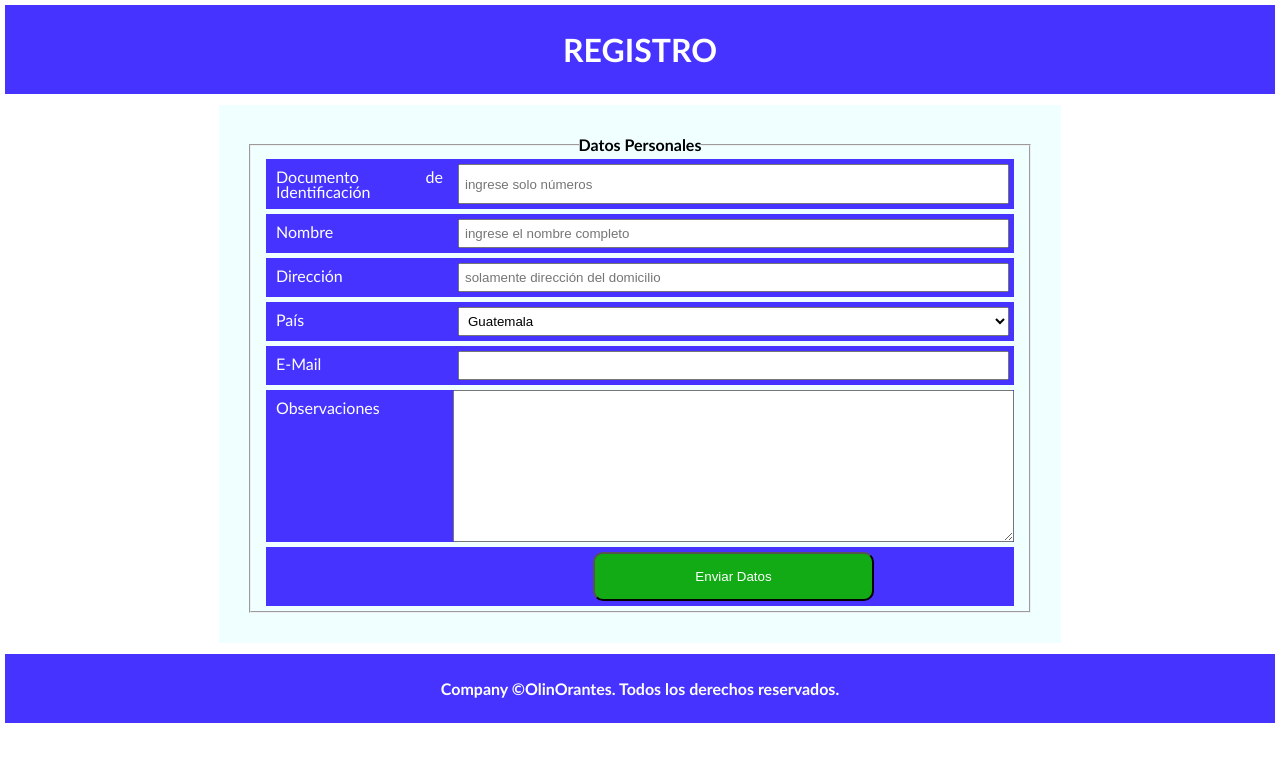
After one commit to olinOrantes/ejercicio, a PHP site: page /register.html in a window 1280 px wide. The commit adds this page. Shown: the top 762 px of the page. Run offline with PHP 8.4, Linux system fonts and the light colour scheme.

Commit message:
Nueva pagina para registrar datos y enviar al servidor.

```diff
--- a/StyleSheet.css
+++ b/StyleSheet.css
@@ -1,50 +1,139 @@
-article
-{
-    padding:5px;
-    border:dotted 3px #ff006e;
-    margin-top:5px;
+article {
+    padding: 5px;
+    border: dotted 3px #ff006e;
+    margin-top: 5px;
 }
 
-header
-{
-    padding:0px;
-    text-align:center;
+header {
+    padding: 0px;
+    text-align: center;
 }
 
-aside
-{
-    margin-top:5px;
-    background-color:#f0eaea;
-    padding:5px;
-    text-align:center;
-    font-style:italic;
-    border:double 3px #b200ff;
+aside {
+    margin-top: 5px;
+    background-color: #f0eaea;
+    padding: 5px;
+    text-align: center;
+    font-style: italic;
+    border: double 3px #b200ff;
 }
 
-section
-{
-    padding:5px;
-    border:dashed 3px #0026ff;
-    margin-top:5px;
+section {
+    padding: 5px;
+    border: dashed 3px #0026ff;
+    margin-top: 5px;
 }
 
-footer
-{
-    padding:5px;
-    text-align:center;
-    font-weight:bold;
+footer {
+    padding: 5px;
+    text-align: center;
+    font-weight: bold;
 }
 
-nav
-{
-    text-align:center;
+nav {
+    text-align: center;
 }
-ul li
-{
-    display:inline;
-    padding-left:5px;
-    padding-right:5px;
-    text-align:left;
-    font-size:16px;
-    font-weight:bold;
+
+ul li {
+    display: inline;
+    padding-left: 5px;
+    padding-right: 5px;
+    text-align: left;
+    font-size: 16px;
+    font-weight: bold;
 }
+
+* {
+    margin: 0px;
+    padding: 0px;
+}
+
+body {
+    background-color: white;
+    font-family: 'calibri';
+    text-align: justify;
+}
+
+.grid_container {
+    display: grid;
+    grid-template-columns: 1fr 4fr 1fr;
+    grid-gap: 1px;
+}
+
+.grid_header {
+    background-color: #4633ff;
+    color: white;
+    grid-column: 1 / span 3;
+    text-align: center;
+    margin: 5px;
+    padding: 25px;
+}
+
+.grid_leftaside {
+    background-color: lightgray;
+    grid-column: 1;
+    grid-row: 2;
+    text-align: center;
+    margin: 5px;
+    padding: 25px;
+}
+
+.grid_rightaside {
+    background-color: lightgray;
+    grid-column: 3;
+    grid-row: 2;
+    text-align: center;
+    margin: 5px;
+    padding: 25px;
+}
+
+.grid_main {
+    background-color: azure;
+    grid-column: 2;
+    grid-row: 2;
+    margin: 5px;
+    padding: 25px;
+}
+
+.grid_footer {
+    background-color: #4633ff;
+    color: white;
+    grid-column: 1 / span 3;
+    text-align: center;
+    margin: 5px;
+    padding: 25px;
+}
+
+.grid_data {
+    background-color: #4633ff;
+    color: white;
+    display: grid;
+    margin: 5px 15px;
+    grid-template-columns: 1fr 3fr;
+}
+
+.grid_data label,
+.grid_data input,
+.grid_data select {
+    margin: 5px;
+    padding: 5px;
+    line-height: 15px;
+}
+
+.grid_data button {
+    background-color: #13ab15;
+    border-radius: 10px;
+    color: white;
+    margin: 5px 25%;
+    padding: 15px;
+}
+
+.grid_data button:hover {
+    background-color: #0dd310;
+}
+
+@media screen and (max-width: 700px) {
+    .grid_data {
+        grid-template-columns: 1fr;
+    }
+}
--- a/index.html
+++ b/index.html
@@ -171,6 +171,9 @@
                 <li>
                     <a href="atributes.html">ATRIBUTOS</a>
                 </li>
+                <li>
+                    <a href="register.html">REGISTRO</a>
+                </li>
             </ul>
         </nav>
     </header>
--- /dev/null
+++ b/register.html
@@ -0,0 +1,84 @@
+<!DOCTYPE html>
+<html lang="en">
+
+<head>
+    <meta charset="UTF-8">
+    <meta name="viewport" content="width=device-width, initial-scale=1.0">
+    <title>Registro</title>
+
+    <link rel="stylesheet" href="StyleSheet.css">
+</head>
+
+<body>
+    <!--COMENTARIO-->
+    <div class="grid_container">
+
+        <header class="grid_header">
+            <h1>REGISTRO</h1>
+        </header>
+
+        <!-- <aside class="grid_leftaside">
+            <h3>LEFT ASIDE</h3>
+        </aside> -->
+
+        <main class="grid_main">
+            <form action="">
+
+                <fieldset style="margin: 5px;">
+                    <legend style="font-weight: bold;text-align:center;">Datos Personales</legend>
+
+                    <div class="grid_data">
+                        <label for="idIdentifacion">Documento de Identificación</label>
+                        <input type="number" name="txtIdentificacion" id="idIdentifacion" required placeholder="ingrese solo números">
+
+                    </div>
+
+                    <div class="grid_data">
+                        <label for="idNombre">Nombre</label>
+                        <input type="text" id="idNombre" name="txtNombre" required placeholder="ingrese el nombre completo">
+                    </div>
+
+                    <div class="grid_data">
+                        <label for="idDireccion">Dirección</label>
+                        <input type="text" name="txtDireccion" required id="idDireccion" placeholder="solamente dirección del domicilio">
+                    </div>
+
+                    <div class="grid_data">
+                        <label for="idPais">País</label>
+                        <select name="cmbPais" id="idPais" required>
+                                                        <option value="Honduras">Honduras</option>
+                                                        <option value="Guatemala" selected>Guatemala</option>
+                                                        <option value="Nicaragua">Nicaragua</option>
+                                                </select>
+                    </div>
+
+                    <div class="grid_data">
+                        <label for="idEmail">E-Mail</label>
+                        <input type="email" name="txtEmail" id="idEmail">
+                    </div>
+
+                    <div class="grid_data">
+                        <label for="idObservaciones">Observaciones</label>
+                        <textarea name="txtObservaciones" id="idObservaciones" cols="30" rows="10"></textarea>
+                    </div>
+
+                    <div class="grid_data">
+                        <button type="submit" style="grid-column: 2;">Enviar Datos</button>
+                    </div>
+
+                </fieldset>
+
+            </form>
+        </main>
+
+        <!-- <aside class="grid_rightaside">
+            <h3>RIGHT ASIDE</h3>
+        </aside> -->
+
+        <footer class="grid_footer">
+            <p>Company ©OlinOrantes. Todos los derechos reservados.</p>
+        </footer>
+    </div>
+</body>
+
+</html>
```
